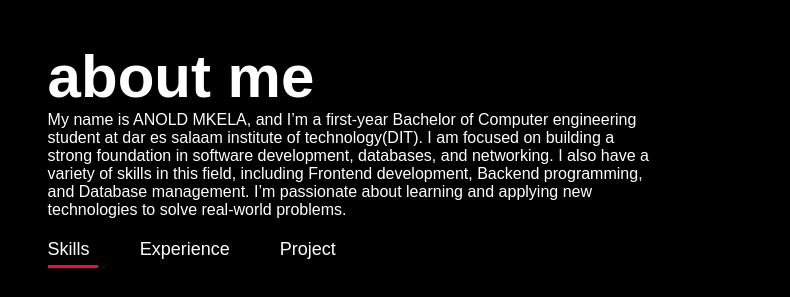
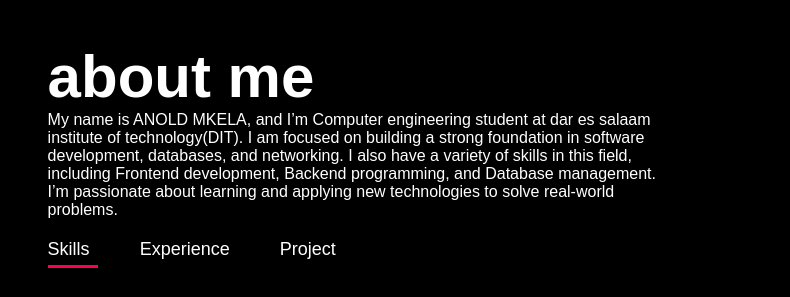
Before and after one commit to itsmkela/my-portfolio-website2, a plain HTML site: page index.html in a window 1280 px wide. Shown: the part 768-1065 px from the top of the page, 490-1280 px from the left. Drawn offline with Linux system fonts and the light colour scheme.

```diff
--- a/index.html
+++ b/index.html
@@ -38,7 +38,7 @@
                 <div class="about2">
                 <h1 class="head">about me</h1>
                 <p>
-                    My name is ANOLD MKELA, and I’m a first-year Bachelor of Computer engineering student at dar es salaam institute of technology(DIT).
+                    My name is ANOLD MKELA, and I’m Computer engineering student at dar es salaam institute of technology(DIT).
                          I am focused on building a strong foundation in software development, databases, and networking.
                          I also have a variety of skills in this field, including Frontend development, Backend programming,
                          and Database management. I’m passionate about learning and applying new technologies to solve real-world problems.
@@ -181,4 +181,5 @@
 </script>
 
 </body>
+
 </html>
```
